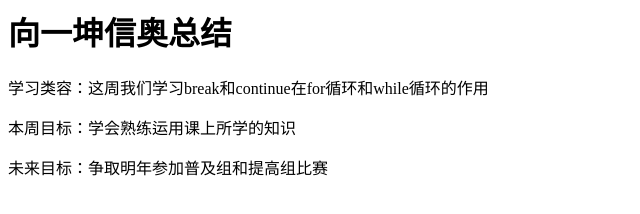
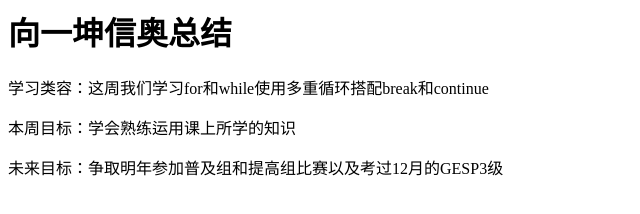
Before and after one commit to y75c/y75c.github.io, a plain HTML site: page oi.html in a window 1280 px wide. Shown: the whole page, without its empty margins (0-640 px from the left). Drawn offline with Linux system fonts and the light colour scheme.

Commit message:
Update oi.html

```diff
--- a/oi.html
+++ b/oi.html
@@ -1,14 +1,14 @@
 <html><head>
     <meta charset="UTF-8">
-    <title>Moon Halo</title>
+    <title>向一坤信奥总结</title>
     <script>
-console.log('https://xzhao233.github.io/mh/')
+console.log('啊哈')
   </script>
 </head>
 <body>
 <h1>向一坤信奥总结</h1>
-<p>学习类容：这周我们学习break和continue在for循环和while循环的作用</p>
+<p>学习类容：这周我们学习for和while使用多重循环搭配break和continue</p>
 <p>本周目标：学会熟练运用课上所学的知识</p>
-<p>未来目标：争取明年参加普及组和提高组比赛</p>
+<p>未来目标：争取明年参加普及组和提高组比赛以及考过12月的GESP3级</p>
 </div>
 </body></html>
```
